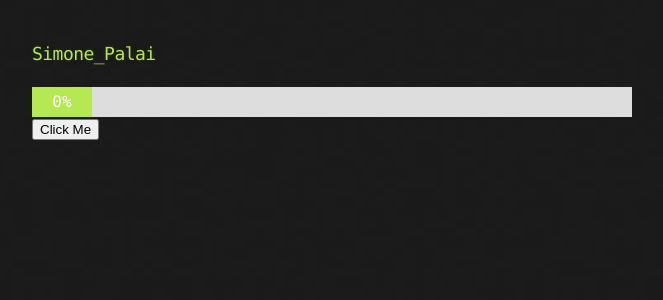
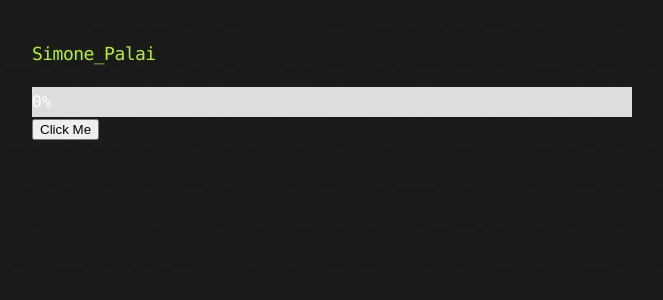
Before and after one commit to Cheter01/Cheter01, a PHP site: page /compleanni/index.html in a window 1280 px wide. Shown: the part 193-493 px from the top of the page, without its empty margins (308-971 px from the left). Run offline with PHP 8.4, Linux system fonts and the light colour scheme.

Commit message:
Update stylesheet.css

```diff
--- a/compleanni/stylesheets/stylesheet.css
+++ b/compleanni/stylesheets/stylesheet.css
@@ -268,7 +268,7 @@ a {
 
 #myBar {
   position: absolute;
-  width: 10%;
+  width: 0%;
   height: 100%;
   background-color: #b5e853;
 }
```
